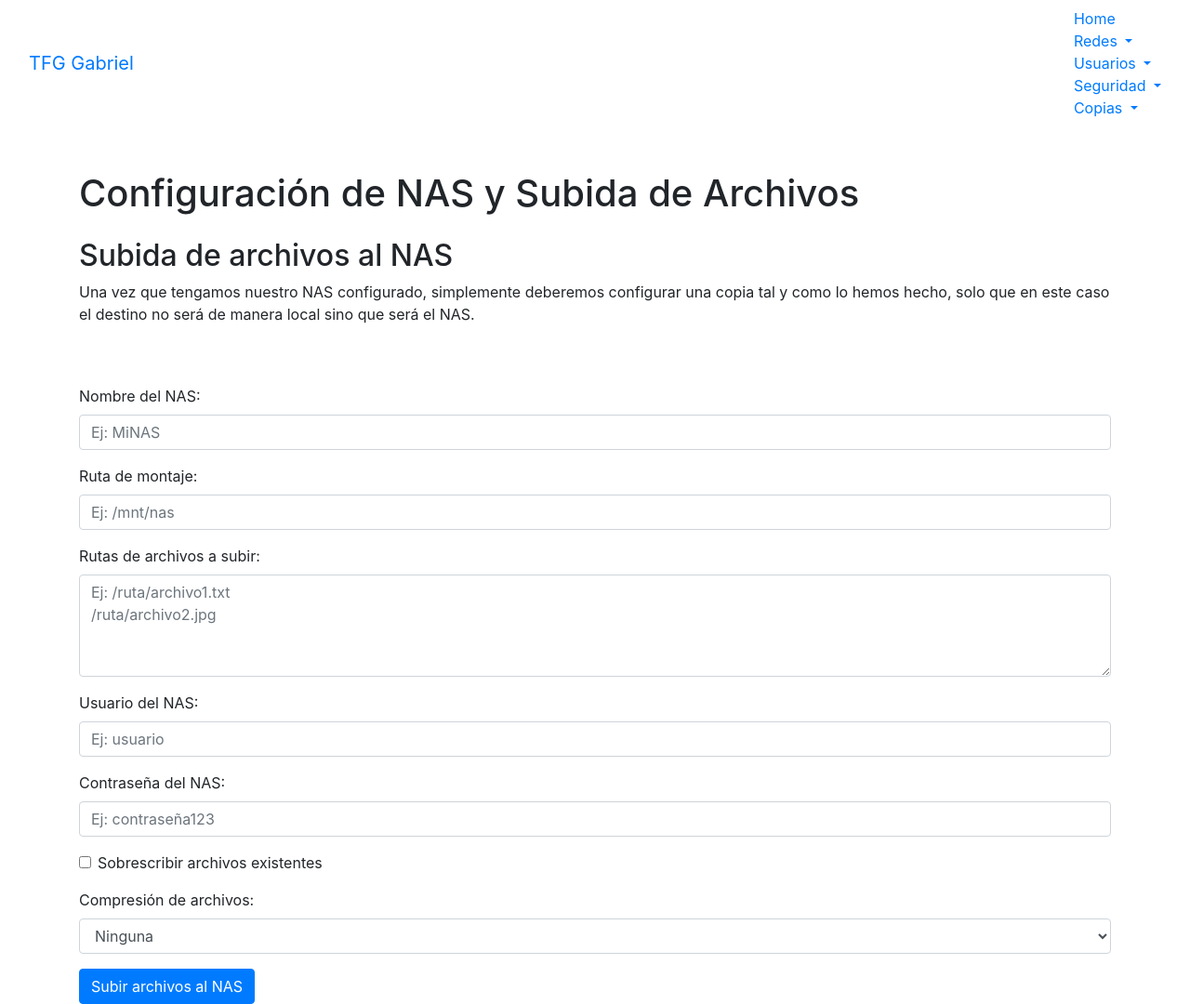
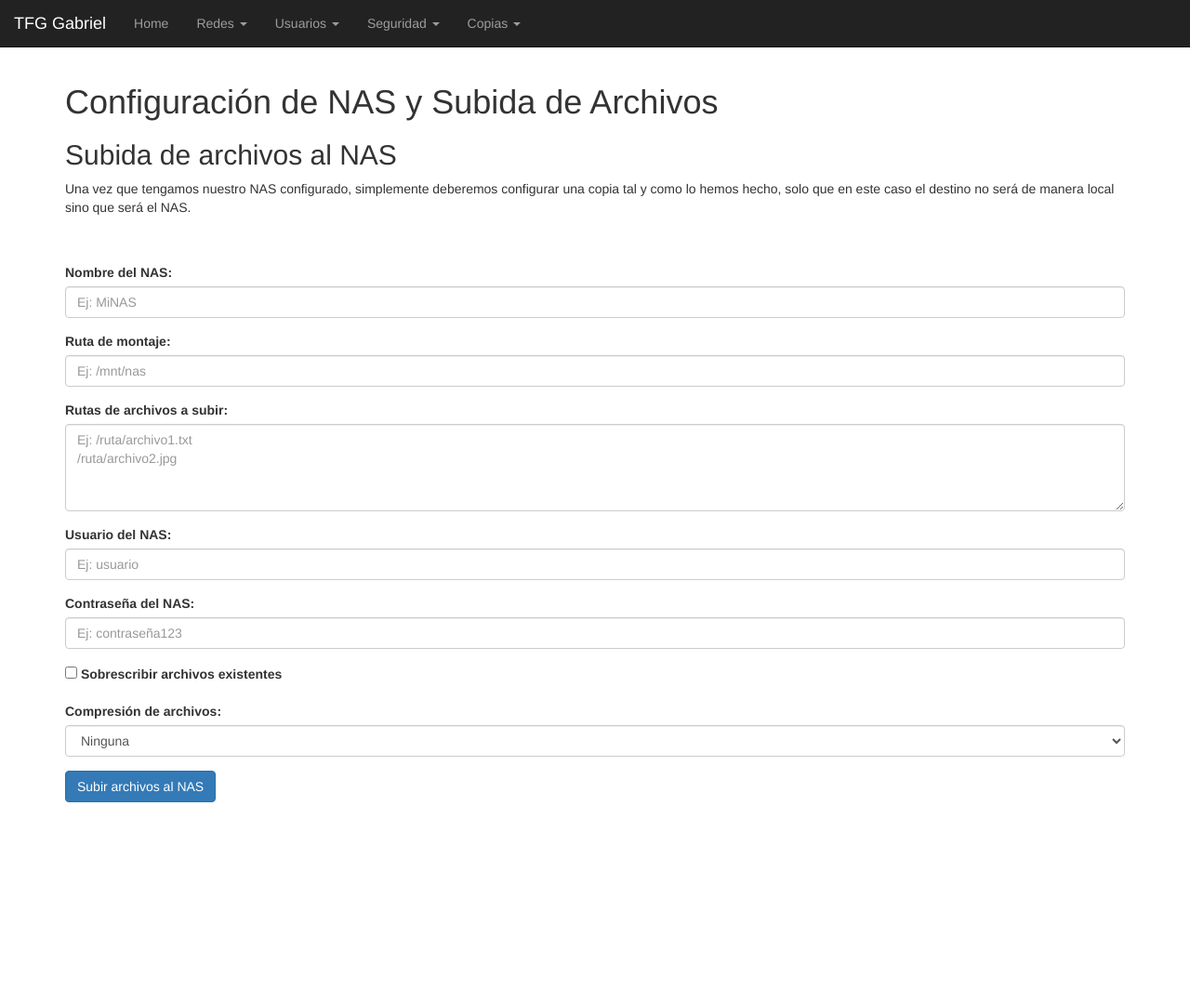
Before and after one commit to gabrielASIR/test_TFG, a Django app: template copias/templates/copias/subida_archivos_nas.html in a window 1280 px wide. Shown: the whole page at 93% size. After the commit the page ends 863 px from the top, so only its background shows below. Run offline with Django 3.2, Linux system fonts and the light colour scheme; the template is opened without the code that fills it, so the values that code supplies are empty; some libraries are stand-ins or nearby versions.

Commit message:
Update subida_archivos_nas.html

```diff
--- a/copias/templates/copias/subida_archivos_nas.html
+++ b/copias/templates/copias/subida_archivos_nas.html
@@ -3,13 +3,13 @@
 <head>
     <meta charset="UTF-8">
     <meta name="viewport" content="width=device-width, initial-scale=1.0">
-    <title>Configuración de NAS y Subida de Archivos</title>
-    <link rel="stylesheet" href="https://stackpath.bootstrapcdn.com/bootstrap/4.5.2/css/bootstrap.min.css">
-    <script src="https://cdnjs.cloudflare.com/ajax/libs/jquery/3.5.1/jquery.min.js"></script>
-    <script src="https://stackpath.bootstrapcdn.com/bootstrap/4.5.2/js/bootstrap.min.js"></script>
+    <title>Programación de Copias de Seguridad</title>
+    <link rel="stylesheet" href="https://maxcdn.bootstrapcdn.com/bootstrap/3.4.1/css/bootstrap.min.css">
+    <script src="https://ajax.googleapis.com/ajax/libs/jquery/3.7.1/jquery.min.js"></script>
+    <script src="https://maxcdn.bootstrapcdn.com/bootstrap/3.4.1/js/bootstrap.min.js"></script>
 </head>
 <body>
-    <nav class="navbar navbar-inverse navbar-fixed-top">
+	<nav class="navbar navbar-inverse navbar-fixed-top">
         <div class="container-fluid">
             <div class="navbar-header">
                 <a class="navbar-brand" href="#">TFG Gabriel</a>
@@ -56,7 +56,7 @@
         </div>
     </nav>
 
-    <div class="container">
+    <div class="container" style="margin-top: 70px;">
         <h1 class="mt-5">Configuración de NAS y Subida de Archivos</h1>
         <h2 class="mt-4">Subida de archivos al NAS</h2>
 
```
